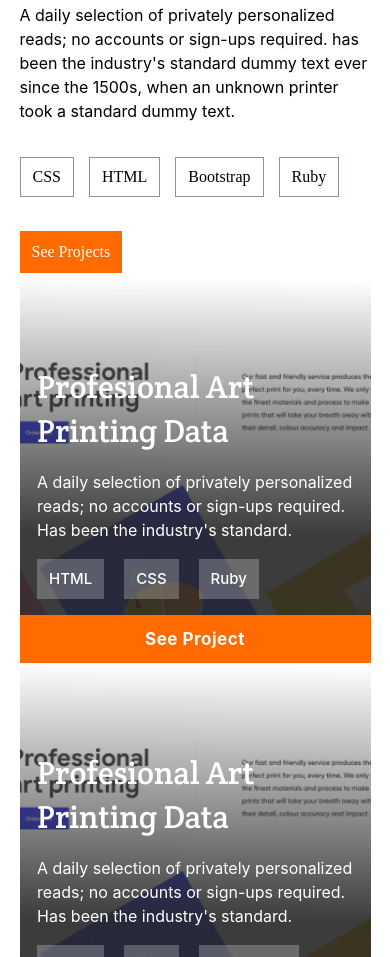
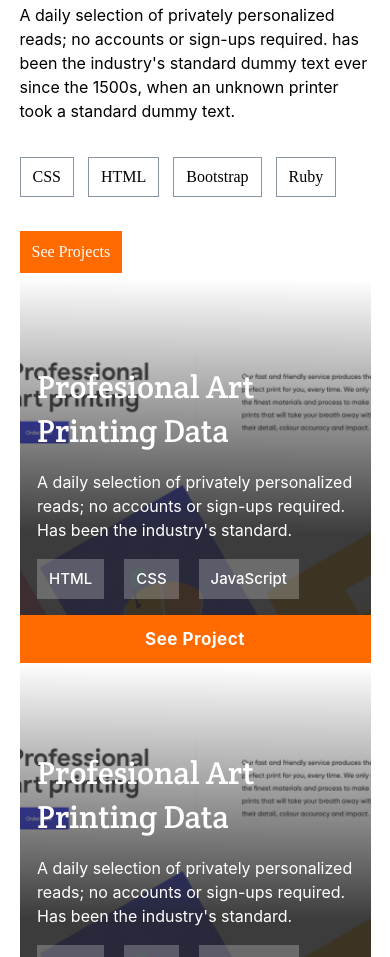
Before and after one commit to ulises2607/Portfolio, a website: page index.html in a window 390 px wide. Shown: the part 1287-2244 px from the top of the page. Drawn offline with Linux system fonts and the light colour scheme.

Commit message:
Modifying margin and fixing name of a multi-post stories card

```diff
--- a/index.html
+++ b/index.html
@@ -101,7 +101,7 @@
                 <ul class="card-lang">
                     <li>HTML</li>
                     <li>CSS</li>
-                    <li>Ruby</li>
+                    <li>JavaScript</li>
                 </ul>
                 <a href="#" class="btn-works">See Project</a>
             </div>
--- a/style.css
+++ b/style.css
@@ -170,7 +170,7 @@
     border: 1px solid #8993a4;
     padding: 10px 12px;
     float: left;
-    margin-right: 15px;
+    margin-right: 4%;
   }
 
   .tech a:disabled {
```
